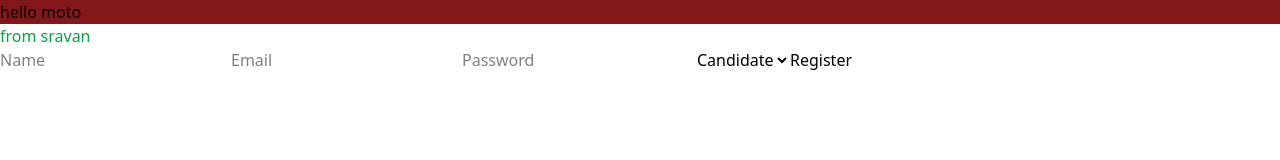
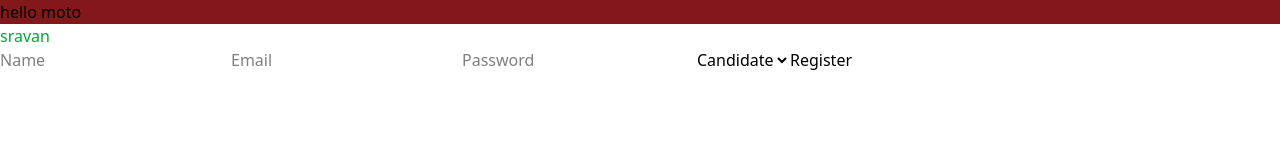
Before and after one commit to Sravan347/HireWave, a React (Vite) app in the folder client/: page /register in a window 1280 px wide. Shown: the top 160 px of the page. Built offline with nearby package versions, Linux system fonts and the light colour scheme.

Commit message:
just trial

```diff
--- a/client/src/App.jsx
+++ b/client/src/App.jsx
@@ -7,7 +7,7 @@ const App = () => {
   return (
     <div>
       <h1 className='bg-red-900'>hello moto</h1>
-      <h1 className='text-green-600'>  from sravan </h1>
+      <h1 className='text-green-600'> sravan </h1>
       <Routes>
       <Route path="/register" element={<Register />} />
       <Route path="/login" element={<Login />} />
```
